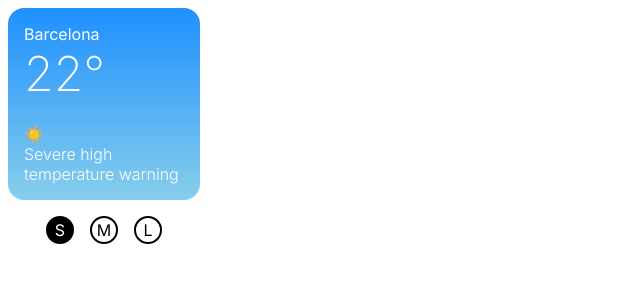
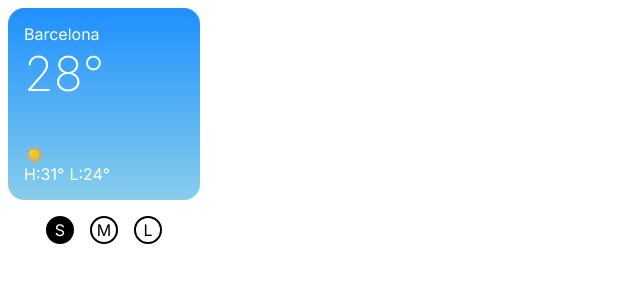
Before and after one commit to isaporiti/weather-widgets, a Next.js app: page / in a window 1280 px wide. Shown: the top 300 px of the page, without its empty margins (0-640 px from the left). Built offline with nearby package versions, Linux system fonts and the light colour scheme.

Commit message:
uses Weather in small widget

```diff
--- a/src/pages/SmallWidget.tsx
+++ b/src/pages/SmallWidget.tsx
@@ -1,14 +1,45 @@
 import styles from '@/styles/Widget.module.css'
+import { Weather, WeatherType } from '@/types/Weather'
 
-export function SmallWidget() {
+export default function SmallWidget({weather}: {weather: Weather}): JSX.Element {
   return <main className={`${styles.widget} ${styles.widget__small} ${styles.clear_sky}`}>
     <section>
-      <div className={styles.widget__city_name}>Barcelona</div>
-      <div className={styles.widget__temperature}>22°</div>
+      <div className={styles.widget__city_name}>{weather.city}</div>
+      <div className={styles.widget__temperature}>{formatTemperature(weather.temperature.current)}</div>
     </section>
     <section>
-      <div>☀️</div>
-      <span className={styles.widget__description}>Severe high temperature warning</span>
+      <Icon weatherType={weather.type} />
+      <Description description={weather.description} />
+      <section className={styles.widget__high_low}>
+        <span>H:{formatTemperature(weather.temperature.high)}</span>
+        <span>L:{formatTemperature(weather.temperature.low)}</span>
+      </section>
     </section>
   </main>
 }
+
+function formatTemperature(temperature: number): string {
+  return `${temperature}°`
+}
+
+function Icon({weatherType}: {weatherType: WeatherType}): JSX.Element {
+  const icon = getWeatherIcon(weatherType)
+  return <>{icon}</>
+}
+
+function Description({description}: {description?: string}): JSX.Element | undefined {
+  if (!description) return undefined;
+
+  return <span className={styles.widget__description}>{description}</span>
+}
+
+function getWeatherIcon(weatherType: WeatherType): string {
+  switch(weatherType) {
+    case('sunny'): return '☀️'
+    case('partly_cloudy'): return '🌤️'
+    case('cloudy'): return '☁️'
+    case('rain'): return '🌧️'
+    case('snow'): return '🌨️'
+    default: return '☀️'
+  }
+}
--- a/src/pages/index.tsx
+++ b/src/pages/index.tsx
@@ -2,26 +2,36 @@ import { useState } from 'react';
 import { Inter } from 'next/font/google'
 import SizeSelector from './SizeSelector'
 import { WidgetSize } from '@/types/WidgetSize';
-import { SmallWidget } from './SmallWidget';
-import { MediumWidget } from './MediumWidget';
-import { LargeWidget } from './LargeWidget';
+import SmallWidget from './SmallWidget';
+import MediumWidget from './MediumWidget';
+import LargeWidget from './LargeWidget';
 import styles from '@/styles/Home.module.css'
+import { Weather } from '@/types/Weather';
 
 const inter = Inter({ subsets: ['latin'] })
 
 export default function Home() {
   const [widgetSize, setWidgetSize] = useState<WidgetSize>('S');
+  const weather: Weather = {
+    city: 'Barcelona',
+    type: 'sunny',
+    temperature: {
+      current: 28,
+      high: 31,
+      low: 24
+    }
+  }
 
   return (
     <main className={`${styles.main} ${inter.className}`}>
-      <Widget size={widgetSize} />
+      <Widget size={widgetSize} weather={weather} />
       <SizeSelector widgetSize={widgetSize} setWidgetSize={setWidgetSize} />
     </main>
   )
 }
 
-function Widget({ size }: { size: WidgetSize }) {
-  if (size === 'S') return <SmallWidget />
+function Widget({ size, weather }: { size: WidgetSize, weather: Weather }) {
+  if (size === 'S') return <SmallWidget weather={weather} />
   if (size === 'M') return <MediumWidget />
   return <LargeWidget />
 }
--- a/src/styles/Widget.module.css
+++ b/src/styles/Widget.module.css
@@ -30,3 +30,8 @@
 .clear_sky {
     background: linear-gradient(to bottom, #1E90FF, #87CEEB);
 }
+
+.widget__high_low {
+    display: flex;
+    gap: .33rem;
+}
```
